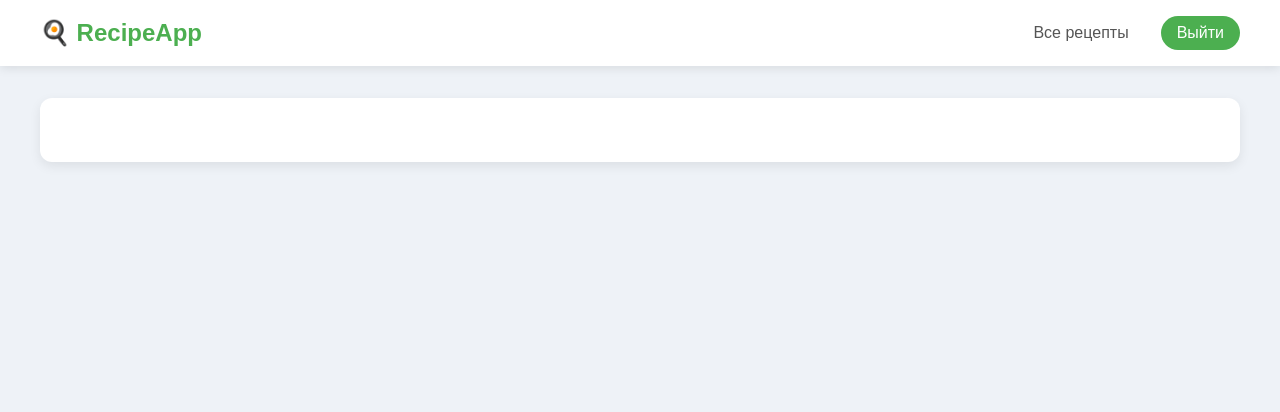
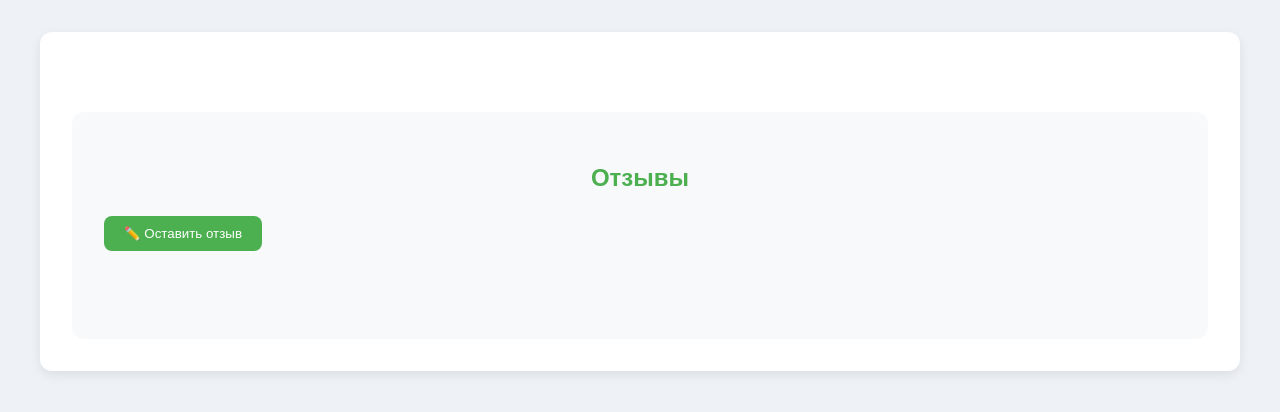
Before and after one commit to N1kFil/recipes-project, a FastAPI app: template app/templates/recipe_detail.html in a window 1280 px wide. Shown: the top 412 px of the page. Run offline with FastAPI, Linux system fonts and the light colour scheme; the template is opened without the code that fills it, so the values that code supplies are empty; parts of the project's set-up code (start-up, migrations or seed data) failed here and were passed over.

Commit message:
добавлены отзывы

```diff
--- a/app/static/styles.css
+++ b/app/static/styles.css
@@ -403,3 +403,138 @@ a:hover {
     transform: scale(1.02);
     box-shadow: 0 4px 12px rgba(0, 0, 0, 0.1);
 }
+
+/* Стили для отзывов */
+.reviews-section {
+    margin-top: 3rem;
+    padding: 2rem;
+    background: #f8f9fa;
+    border-radius: 12px;
+}
+
+.reviews-section h2 {
+    color: #4CAF50;
+    margin-bottom: 1.5rem;
+}
+
+.add-review-btn {
+    background: #4CAF50;
+    color: white;
+    border: none;
+    padding: 10px 20px;
+    border-radius: 8px;
+    cursor: pointer;
+    margin-bottom: 1.5rem;
+    transition: background 0.3s;
+}
+
+.add-review-btn:hover {
+    background: #45a049;
+}
+
+.reviews-container {
+    display: flex;
+    flex-direction: column;
+    gap: 1.5rem;
+    max-height: 500px;
+    overflow-y: auto;
+    padding: 1rem;
+}
+
+.review-card {
+    background: white;
+    padding: 1.5rem;
+    border-radius: 8px;
+    box-shadow: 0 2px 6px rgba(0,0,0,0.1);
+}
+
+.review-header {
+    display: flex;
+    justify-content: space-between;
+    margin-bottom: 1rem;
+}
+
+.user-id {
+    font-weight: 600;
+    color: #333;
+}
+
+.review-rating {
+    color: #4CAF50;
+    font-weight: bold;
+}
+
+.review-comment {
+    color: #555;
+    line-height: 1.6;
+    margin-bottom: 1rem;
+}
+
+.review-date {
+    color: #888;
+    font-size: 0.9rem;
+}
+
+/* Модальное окно */
+.modal {
+    display: none;
+    position: fixed;
+    z-index: 1000;
+    left: 0;
+    top: 0;
+    width: 100%;
+    height: 100%;
+    background-color: rgba(0,0,0,0.5);
+}
+
+.modal-content {
+    background: white;
+    margin: 15% auto;
+    padding: 2rem;
+    width: 80%;
+    max-width: 500px;
+    border-radius: 12px;
+    position: relative;
+}
+
+.close {
+    position: absolute;
+    right: 1rem;
+    top: 1rem;
+    font-size: 2rem;
+    cursor: pointer;
+    color: #aaa;
+}
+
+.form-group {
+    margin-bottom: 1.5rem;
+}
+
+.form-group label {
+    display: block;
+    margin-bottom: 0.5rem;
+}
+
+.form-group input[type="number"],
+.form-group textarea {
+    width: 100%;
+    padding: 0.8rem;
+    border: 1px solid #ddd;
+    border-radius: 6px;
+    box-sizing: border-box;
+}
+
+.submit-btn {
+    background: #4CAF50;
+    color: white;
+    border: none;
+    padding: 12px 24px;
+    border-radius: 8px;
+    cursor: pointer;
+    width: 100%;
+    font-size: 1rem;
+}
+
+.submit-btn:hover {
+    background: #45a049;
+}
--- a/app/templates/recipe_detail.html
+++ b/app/templates/recipe_detail.html
@@ -6,88 +6,113 @@
     <link rel="stylesheet" href="/static/styles.css">
 </head>
 <body>
-    <nav class="navbar">
-        <div class="nav-container">
-            <div class="nav-brand">🍳 RecipeApp</div>
-            <div class="nav-links">
-                <a href="/">Все рецепты</a>
-                <a href="/logout" class="logout-btn">Выйти</a>
-            </div>
-        </div>
-    </nav>
+    <!-- Навигация (остается без изменений) -->
 
     <div class="main-container">
         <div class="recipe-detail" id="recipeContainer">
-            <!-- Контент будет загружен динамически -->
-            <div class="loader">Загрузка рецепта...</div>
+            <!-- Основной контент рецепта -->
+
+            <!-- Блок отзывов -->
+            <div class="reviews-section">
+                <h2>Отзывы</h2>
+                <button class="add-review-btn" onclick="showReviewModal()">✏️ Оставить отзыв</button>
+                <div class="reviews-container" id="reviewsContainer">
+                    <!-- Отзывы будут загружены здесь -->
+                </div>
+            </div>
+        </div>
+    </div>
+
+    <!-- Модальное окно для отзыва -->
+    <div id="reviewModal" class="modal">
+        <div class="modal-content">
+            <span class="close" onclick="closeReviewModal()">&times;</span>
+            <h3>Ваш отзыв</h3>
+            <form id="reviewForm" onsubmit="submitReview(event)">
+                <div class="form-group">
+                    <label>Оценка (1-5):</label>
+                    <input type="number" id="rating" min="1" max="5" required>
+                </div>
+                <div class="form-group">
+                    <label>Комментарий:</label>
+                    <textarea id="comment" rows="4" required></textarea>
+                </div>
+                <button type="submit" class="submit-btn">Отправить</button>
+            </form>
         </div>
     </div>
 
     <script>
+        // Загрузка рецепта (существующий код)
+
+        // Новый код для работы с отзывами
+        async function loadReviews(recipeId) {
+            try {
+                const response = await fetch(`/api/reviews/${recipeId}`);
+                if (!response.ok) throw new Error('Ошибка загрузки отзывов');
+                const reviews = await response.json();
+                renderReviews(reviews);
+            } catch (error) {
+                console.error('Ошибка:', error);
+            }
+        }
+
+        function renderReviews(reviews) {
+            const container = document.getElementById('reviewsContainer');
+            container.innerHTML = reviews.map(review => `
+                <div class="review-card">
+                    <div class="review-header">
+                        <span class="user-id">Пользователь ${review.user_id}</span>
+                        <span class="rating">⭐ ${review.rating}</span>
+                    </div>
+                    <div class="review-comment">${review.comment}</div>
+                    <div class="review-date">${new Date(review.created_at).toLocaleDateString()}</div>
+                </div>
+            `).join('');
+        }
+
+        function showReviewModal() {
+            document.getElementById('reviewModal').style.display = 'block';
+        }
+
+        function closeReviewModal() {
+            document.getElementById('reviewModal').style.display = 'none';
+        }
+
+        async function submitReview(event) {
+            event.preventDefault();
+            const recipeId = window.location.pathname.split('/').pop();
+            const reviewData = {
+                rating: parseInt(document.getElementById('rating').value),
+                comment: document.getElementById('comment').value
+            };
+
+            try {
+                const response = await fetch(`/api/addreview/${recipeId}`, {
+                    method: 'POST',
+                    headers: {
+                        'Content-Type': 'application/json',
+                    },
+                    body: JSON.stringify(reviewData)
+                });
+
+                if (response.ok) {
+                    closeReviewModal();
+                    await loadReviews(recipeId);
+                } else {
+                    alert('Ошибка при отправке отзыва');
+                }
+            } catch (error) {
+                console.error('Ошибка:', error);
+            }
+        }
+
+        // Инициализация при загрузке страницы
         document.addEventListener('DOMContentLoaded', async () => {
             const recipeId = window.location.pathname.split('/').pop();
             await loadRecipe(recipeId);
+            await loadReviews(recipeId);
         });
-
-        async function loadRecipe(recipeId) {
-            try {
-                const response = await fetch(`/api/recipe/${recipeId}`);
-                if (!response.ok) throw new Error('Рецепт не найден');
-
-                const recipe = await response.json();
-                renderRecipe(recipe);
-
-            } catch (error) {
-                document.getElementById('recipeContainer').innerHTML = `
-                    <div class="error-message">
-                        ❌ Ошибка загрузки рецепта: ${error.message}
-                    </div>
-                `;
-            }
-        }
-
-        function renderRecipe(recipe) {
-            const container = document.getElementById('recipeContainer');
-            container.innerHTML = `
-                <h1 class="recipe-title">${recipe.title}</h1>
-
-                <div class="recipe-header">
-                    <img src="${recipe.image_url || '/static/default-recipe.jpg'}"
-                         alt="${recipe.title}"
-                         class="recipe-main-image">
-
-                    <div class="recipe-info">
-                        <div class="info-block">
-                            <span class="info-label">⏱ Время приготовления:</span>
-                            <span class="info-value">${recipe.cooking_time} мин</span>
-                        </div>
-                        <div class="info-block">
-                            <span class="info-label">⭐ Рейтинг:</span>
-                            <span class="info-value">${recipe.average_rating?.toFixed(1) || 'Нет оценок'}</span>
-                        </div>
-                        <div class="info-block">
-                            <span class="info-label">🍽 Кухня:</span>
-                            <span class="info-value">${recipe.cuisine || 'Не указано'}</span>
-                        </div>
-                    </div>
-                </div>
-
-                <div class="recipe-section">
-                    <h2>Описание</h2>
-                    <div class="description">
-                        ${recipe.description || "Описание отсутствует"}
-                    </div>
-                </div>
-
-                ${recipe.giga_chat_description ? `
-                <div class="recipe-section">
-                    <h2>Краткое описание из GigaChat</h2>
-                    <div class="giga-chat">
-                        ${recipe.giga_chat_description}
-                    </div>
-                </div>` : ''}
-            `;
-        }
     </script>
 </body>
 </html>
```
